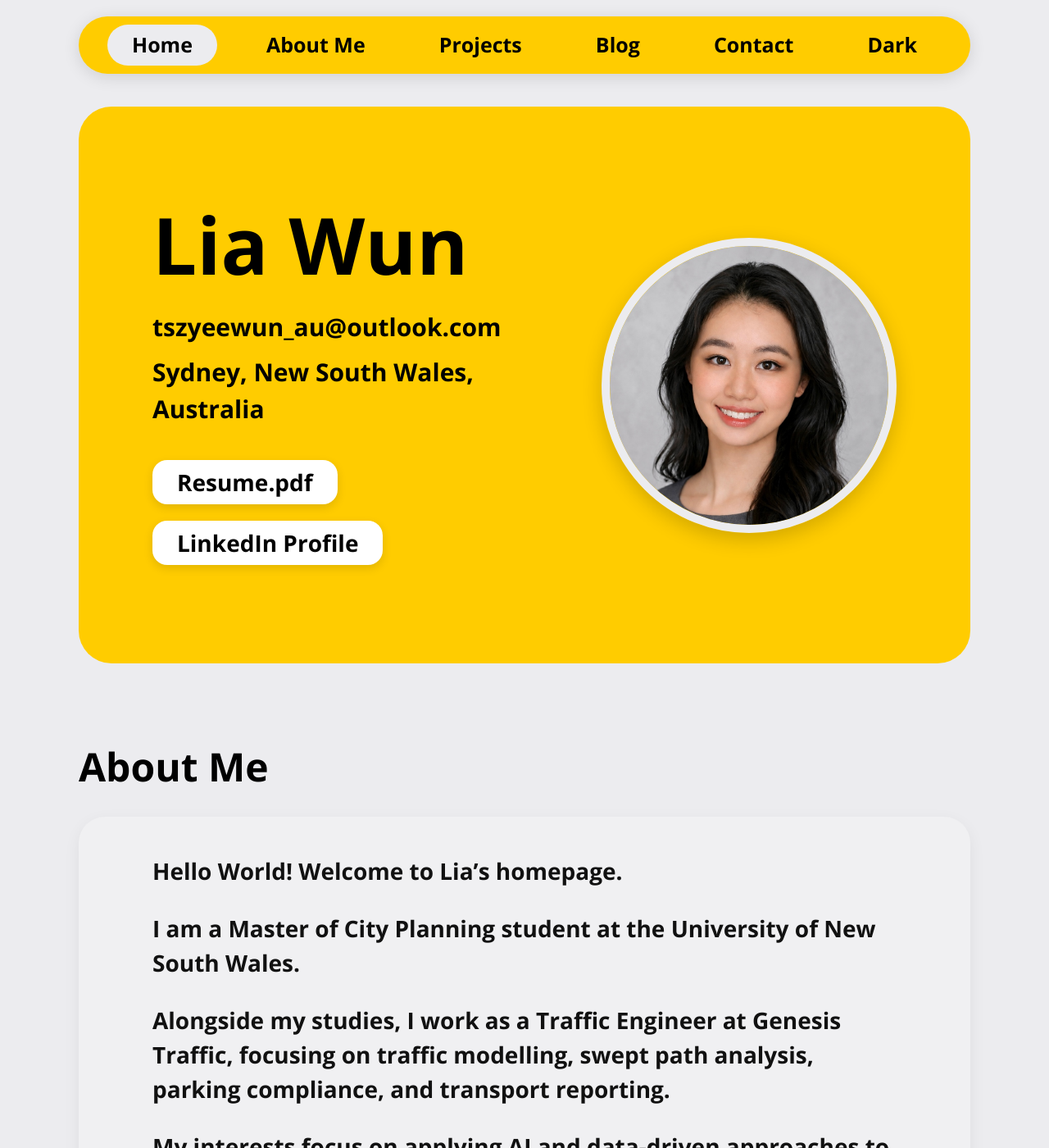
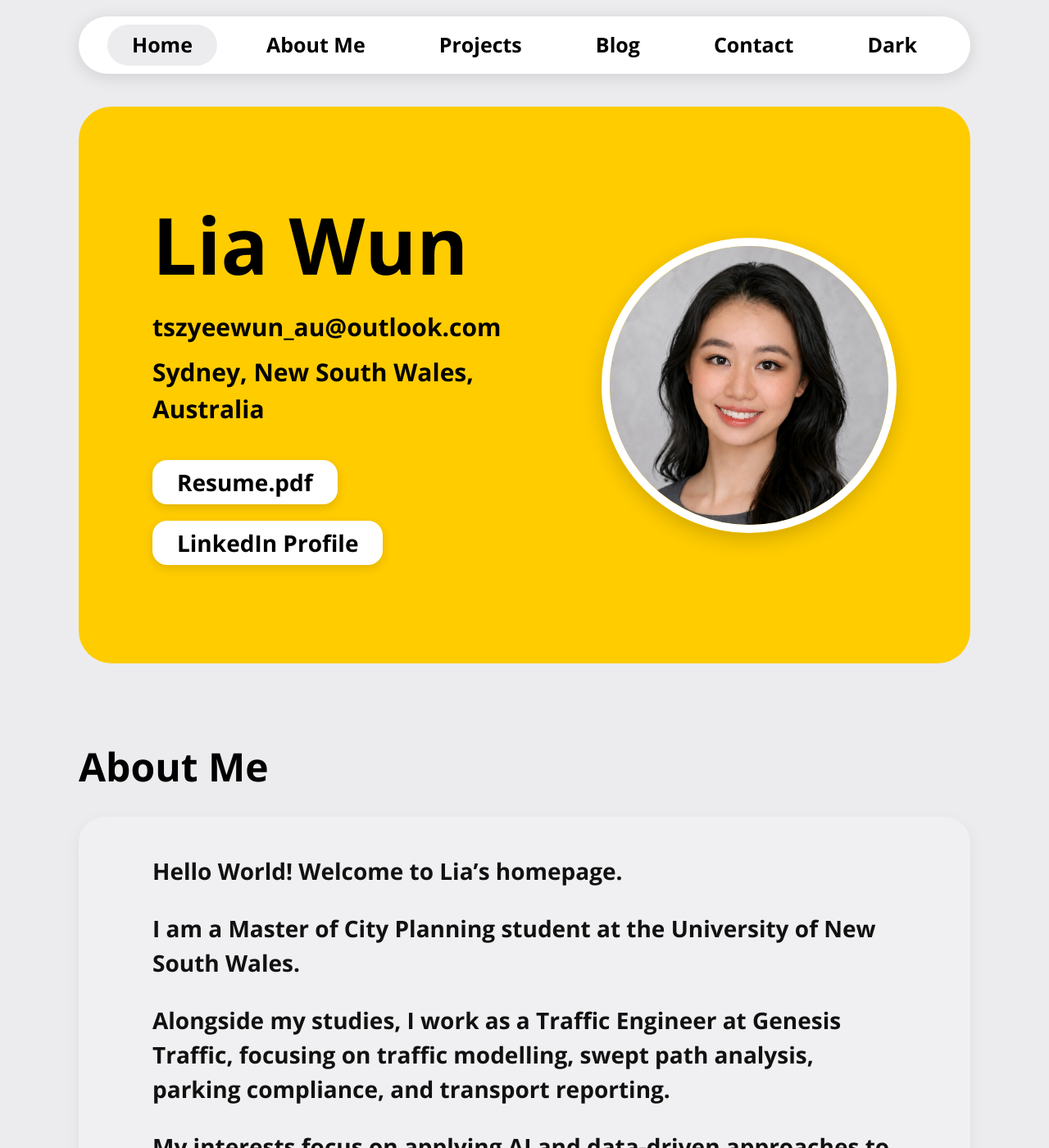
Before and after one commit to tszyeewun/tszyeewun.github.io, a Jekyll site: the page built from index.md, in a window 1280 px wide and 1400 px high. Shown: the whole window at 82% size. Built offline with Jekyll 4.4.1, drawn with Linux system fonts in a browser that asks for light colours.

Commit message:
Change background and border color to white

```diff
--- a/_layouts/default.html
+++ b/_layouts/default.html
@@ -43,7 +43,7 @@
       width:85%;
       max-width:1250px;
 
-      background:#FFCC00;
+      background:white;
 
       border-radius:999px;
 
@@ -179,7 +179,7 @@
 
       border-radius:50%;
 
-      border:10px solid #ECECEF;
+      border:10px solid white;
 
       box-shadow:0 8px 25px rgba(0,0,0,0.18);
     }
```
